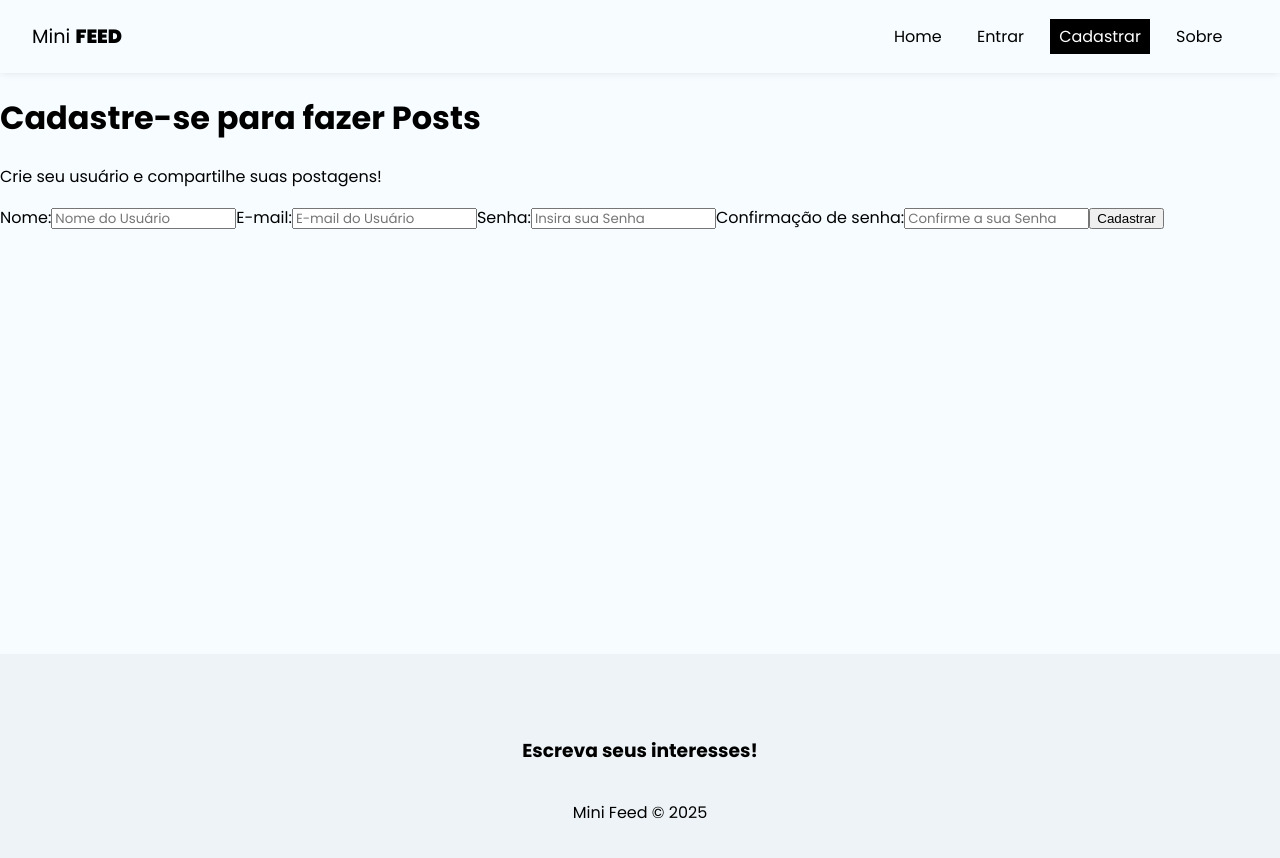
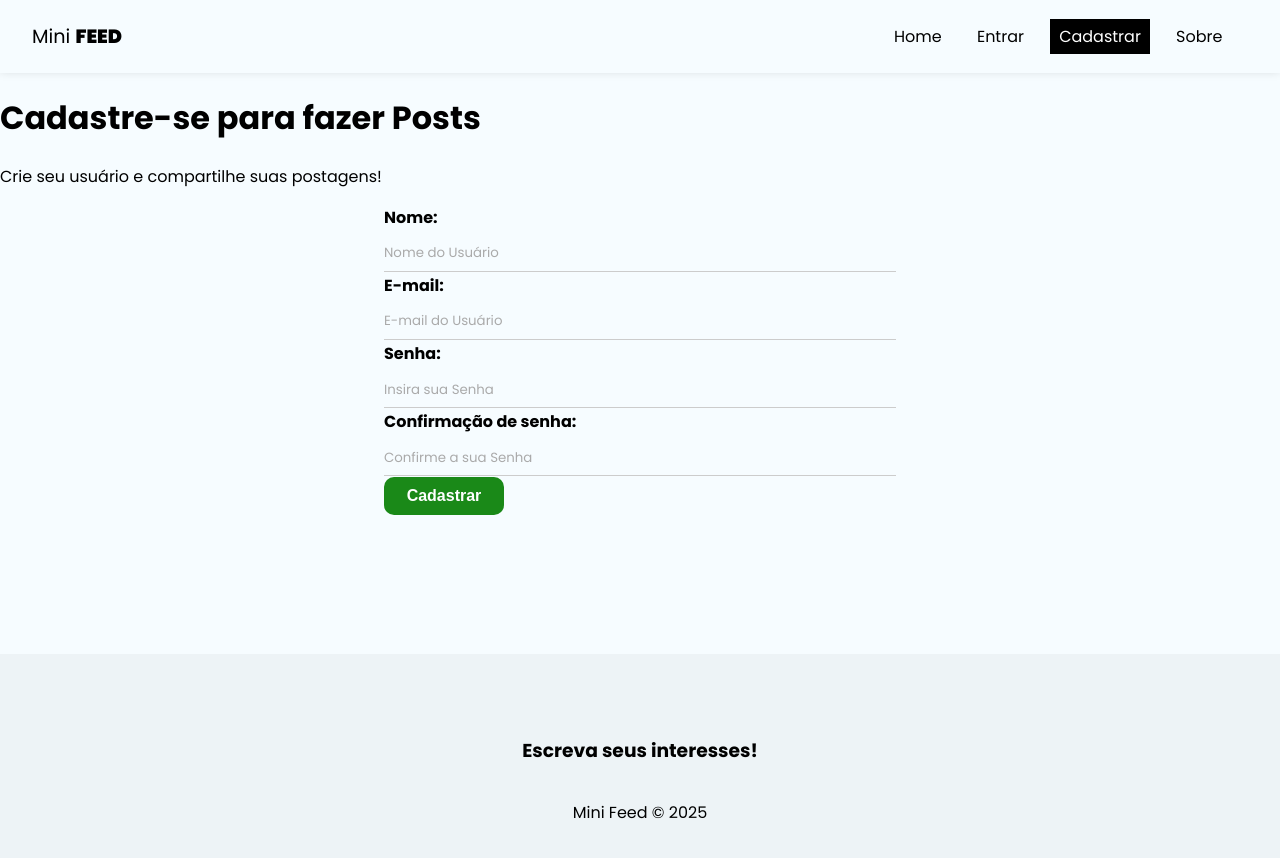
Before and after one commit to Gioomoraes/Mini-Feed, a React (Vite) app: page /register in a window 1280 px wide. Shown: the top 858 px of the page. Built offline with nearby package versions, Linux system fonts and the light colour scheme.

Commit message:
global styles

```diff
--- a/src/index.css
+++ b/src/index.css
@@ -8,6 +8,7 @@
 input::placeholder,
 textarea::placeholder {
   font-family: poppins, sans-serif;
+  color: #aaa;
 }
 
 input:focus,
@@ -33,3 +34,79 @@
 }
 
 /* Estilos do Form */
+
+form {
+  max-width: 40%;
+  margin: 0 auto;
+}
+
+label {
+  display: flex;
+  flex-direction: column;
+  margin-bottom: 1px;
+}
+
+label span {
+  margin-bottom: 0.3em;
+  font-weight: bold;
+  text-align: left;
+}
+
+input,
+textarea {
+  box-sizing: border-box;
+  border: none;
+  border-bottom: 1px solid #ccc;
+  padding: 0.8em 0;
+  background-color: transparent;
+}
+
+.btn {
+  background-color: #1a8918;
+  color: #fff;
+  text-align: center;
+  cursor: pointer;
+  border-radius: 10px;
+  width: 120px;
+  font-weight: bold;
+  border: none;
+  padding: 10px 15px;
+  font-size: 1em;
+}
+
+.btn.btn-dark {
+  background-color: #000;
+  border-radius: 0;
+}
+
+.btn.btn-outline {
+  background-color: transparent;
+  border-radius: 0;
+  color: #000;
+  border: 1px solid #000;
+  padding: 7px 30px;
+}
+
+.btn:hover {
+  background-color: #0f730c;
+  color: #fff;
+}
+
+.btn.btn-danger:hover {
+  background-color: #dc3545;
+}
+.btn.btn-outline:hover {
+  background-color: #000;
+}
+
+button[disabled] {
+  background-color: #aaa;
+}
+
+.container .error {
+  color: #721c24;
+  background-color: #f8d7da;
+  border: 1px solid #f5c6cb;
+  padding: 5px;
+  border-radius: 5px;
+}
```
